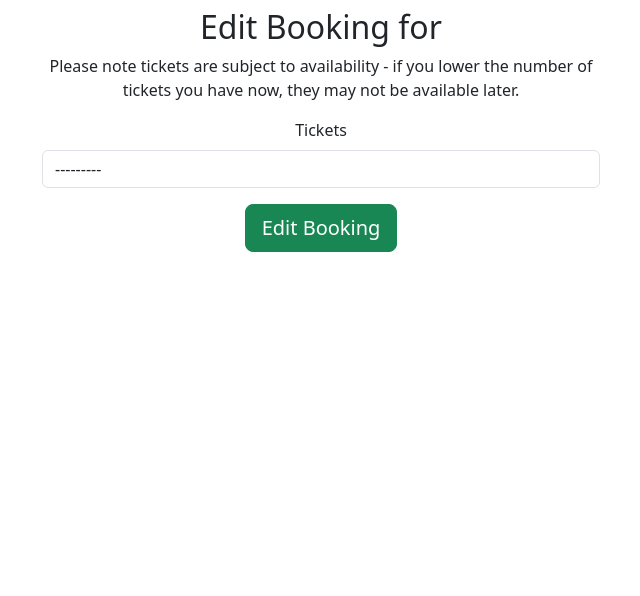
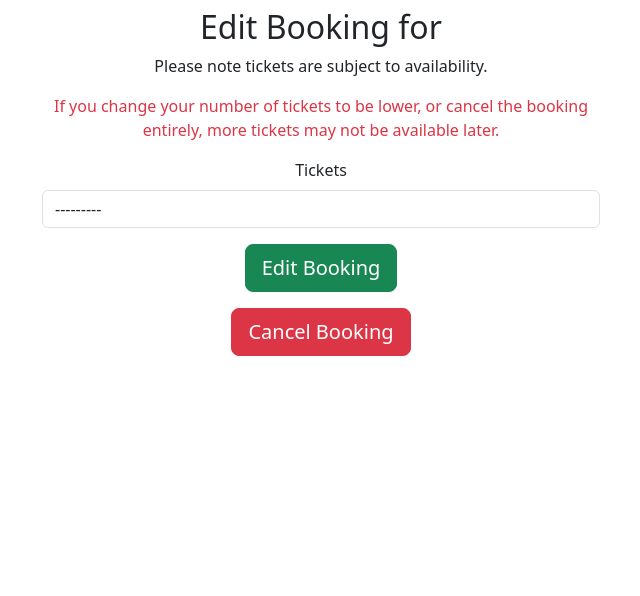
Before and after one commit to Morgana-S/ourglass, a Django app: template events/templates/events/edit-booking.html in a window 1280 px wide. Shown: the part 59-655 px from the top of the page, without its empty margins (319-959 px from the left). Run offline with Django 5.2, Linux system fonts and the light colour scheme; the template is opened without the code that fills it: values that come from a table or form of the project are taken from there, others are empty; some libraries are stand-ins or nearby versions.

Commit message:
Change template to include deletion option

```diff
--- a/events/templates/events/edit-booking.html
+++ b/events/templates/events/edit-booking.html
@@ -10,7 +10,10 @@
             </div>
             <div id="book-tickets-body">
                 <p>
-                    Please note tickets are subject to availability - if you lower the number of tickets you have now, they may not be available later.
+                    Please note tickets are subject to availability.
+                </p>
+                <p class="text-danger">
+                    If you change your number of tickets to be lower, or cancel the booking entirely, more tickets may not be available later.
                 </p>
             </div>
             <form method="post" action="{% url 'edit-booking' event.id %}" id="edit-booking-form">
@@ -30,7 +33,29 @@
                     Edit Booking
                 </button>
             </form>
+            <form id="delete-form" action="{% url 'delete-booking' booking.id %}" method="post">
+                {% csrf_token %}
+                <button type="button" class="btn btn-lg btn-danger mt-3" data-bs-toggle="modal" data-bs-target="#cancel-booking-modal">Cancel Booking</button>
+            </form>
         </div>
     </div>
 </section>
+<!-- Delete Confirmation Modal -->
+<div id="cancel-booking-modal" class="modal fade" tabindex="-1" aria-hidden="true" role="dialog">
+    <div class="modal-dialog">
+        <div class="modal-content">
+            <div class="modal-header">
+                <h5>Cancel Booking</h5>
+                <button type="button" class="btn-close" data-bs-dismiss="modal" aria-label="Close"></button>
+            </div>
+            <div class="modal-body">
+                <p>Are you sure you want to cancel your booking? This action can not be undone.</p>
+            </div>
+            <div class="modal-footer">
+                <button type="button" class="btn btn-secondary" data-bs-dismiss="modal">Do Not Cancel Booking</button>
+                <button id="confirm-delete" type="button" class="btn btn-danger">Cancel Booking</button>
+            </div>
+        </div>
+    </div>
+</div>
 {% endblock content %}
```
